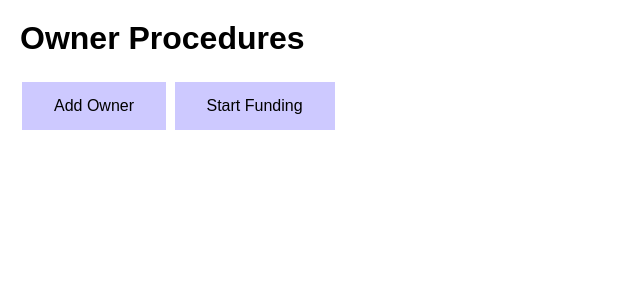
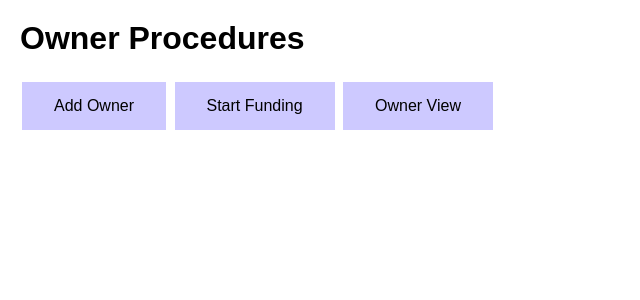
Before and after one commit to lvu16/Business-Supply-Express, a Flask app: page /owner in a window 1280 px wide. Shown: the top 300 px of the page, without its empty margins (0-640 px from the left). Run offline with Flask 3, Linux system fonts and the light colour scheme; some libraries are stand-ins or nearby versions.

Commit message:
add button in owner to the owner view page

```diff
--- a/templates/owner/owner.html
+++ b/templates/owner/owner.html
@@ -9,6 +9,7 @@
         <div>
             <a href = add_owner><button type="button" class="button"> Add Owner </button></a>
             <a href = start_funding><button type="button" class="button"> Start Funding </button></a>
+            <a href = owner_view><button type="button" class="button"> Owner View </button></a>
         </div>
     </body>
 </html>
```
